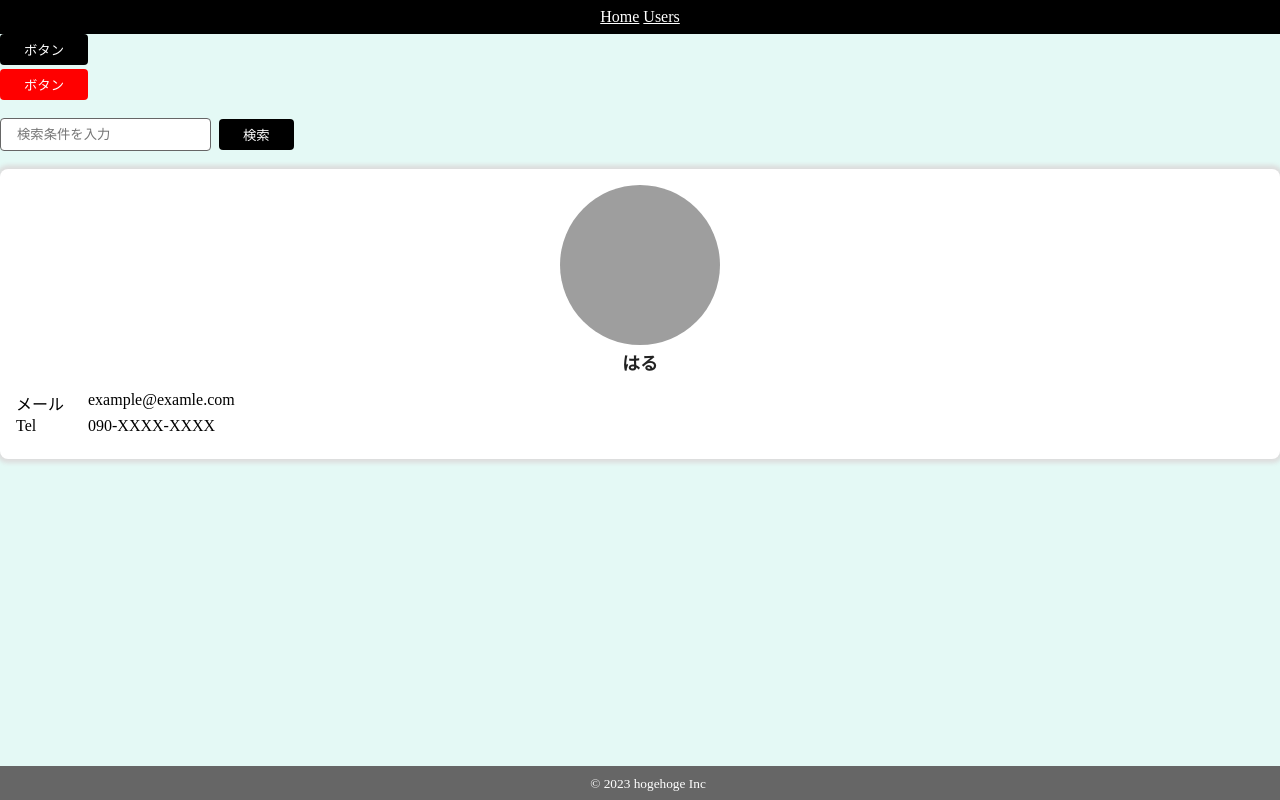
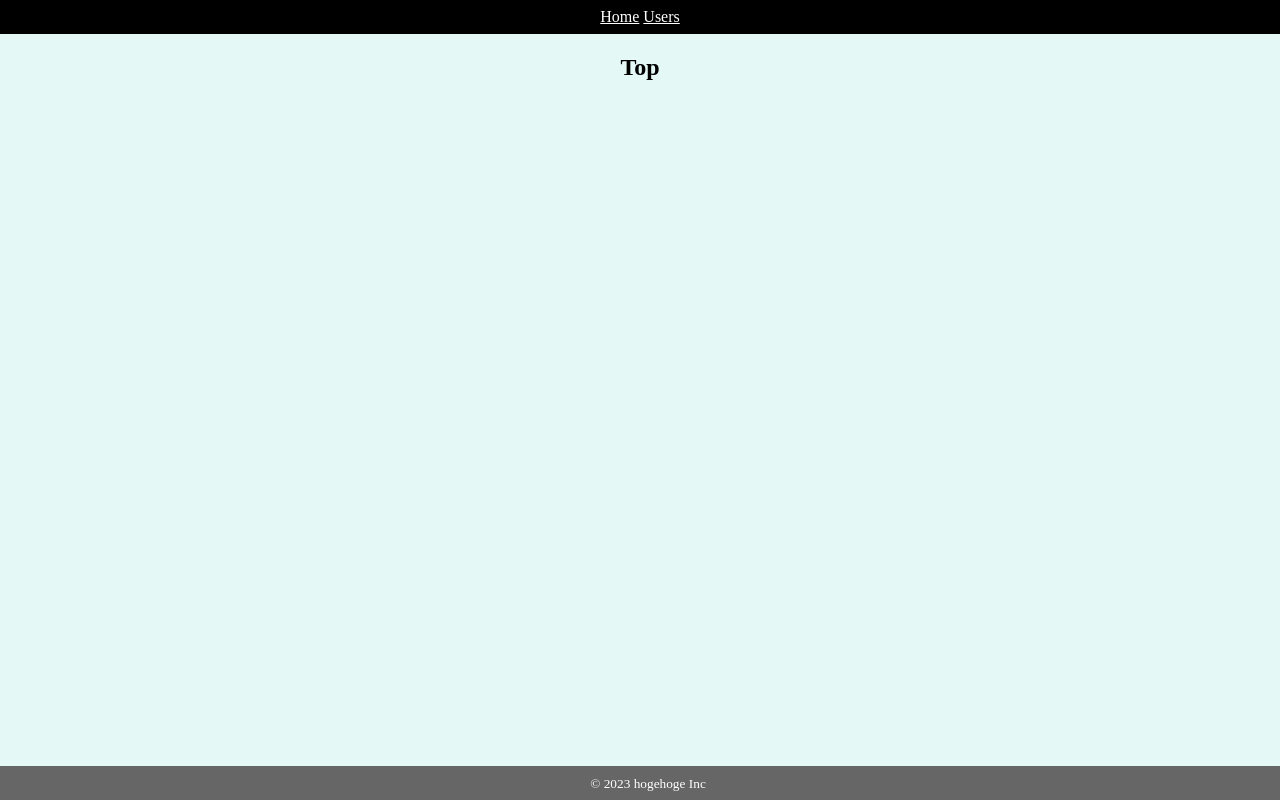
Before and after one commit to meiyin118/udemy_react_jakee_stepup_atomicdesign, a React (Create React App) app: page / in a window 1280 px wide. Built offline with nearby package versions, Linux system fonts and the light colour scheme; grey boxes are pictures that could not be loaded.

Commit message:
セクション6 Atomic Design（Page）UsersページとTopページの作成

```diff
--- a/src/App.js
+++ b/src/App.js
@@ -1,38 +1,22 @@
-import { BrowserRouter } from "react-router-dom";
-import { PrimaryButton } from "./components/atoms/button/PrimaryButton";
-import { SecondaryButton } from "./components/atoms/button/SecondaryButton";
-import { SearchInput } from "./components/molecules/SearchInput";
-import { UserCard } from "./components/organisms/user/UserCard";
-// import { HeaderOnly } from "./components/templates/HeaderOnly";
-import { DefaultLayout } from "./components/templates/DefaultLayout";
+import { Router } from "./router/Router";
 import "./styles.css";
-
-// User Cardに渡す情報
-const user = {
-  image: "https://source.unsplash.com/HlI03bNHhBI",
-  name: "はる",
-  email: "example@examle.com",
-  tel: "090-XXXX-XXXX",
-};
 
 export default function App() {
   return (
-    <BrowserRouter>
-      <DefaultLayout>
-        <div className="App">
-          {/* <HeaderOnly>
-          <p>hoge</p>
-        </HeaderOnly> */}
-          <PrimaryButton>ボタン</PrimaryButton>
-          <br />
-          <SecondaryButton>ボタン</SecondaryButton>
-          <br />
-          <br />
-          <SearchInput />
-          <br />
-          <UserCard user={user} />
-        </div>
-      </DefaultLayout>
-    </BrowserRouter>
+    <Router />
+    // <BrowserRouter>
+    //   <DefaultLayout>
+    //     <div className="App">
+    //       <PrimaryButton>ボタン</PrimaryButton>
+    //       <br />
+    //       <SecondaryButton>ボタン</SecondaryButton>
+    //       <br />
+    //       <br />
+    //       <SearchInput />
+    //       <br />
+    //       <UserCard user={user} />
+    //     </div>
+    //   </DefaultLayout>
+    // </BrowserRouter>
   );
 }
--- /dev/null
+++ b/src/components/pages/Top.jsx
@@ -0,0 +1,11 @@
+import styled from "styled-components";
+export const Top = () => {
+  return (
+    <SContainer>
+      <h2>Top</h2>
+    </SContainer>
+  );
+};
+const SContainer = styled.div`
+  text-align: center;
+`;
--- /dev/null
+++ b/src/components/pages/Users.jsx
@@ -0,0 +1,43 @@
+import styled from "styled-components";
+import { SearchInput } from "../molecules/SearchInput";
+import { UserCard } from "../organisms/user/UserCard";
+
+// User Cardに渡す情報
+const users = [...Array(6).keys()].map((val, index) => {
+  return {
+    id: val,
+    image: "https://source.unsplash.com/HlI03bNHhBI",
+    name: `はる${index + 1}`,
+    email: "example@examle.com",
+    tel: "090-XXXX-XXXX",
+  };
+});
+
+export const Users = () => {
+  return (
+    <SContainer>
+      <h2>Users</h2>
+      <SearchInput />
+      <SUserArea>
+        {users.map((user) => (
+          <UserCard key={user.id} user={user} />
+        ))}
+      </SUserArea>
+    </SContainer>
+  );
+};
+const SContainer = styled.div`
+  text-align: center;
+  display: flex;
+  flex-direction: column;
+  align-items: center;
+  padding: 24px;
+`;
+
+const SUserArea = styled.div`
+  padding-top: 36px;
+  width: 100%;
+  display: grid;
+  grid-template-columns: repeat(auto-fit, minmax(200px, 1fr));
+  grid-gap: 20px;
+`;
--- /dev/null
+++ b/src/router/Router.jsx
@@ -0,0 +1,25 @@
+import { BrowserRouter, Switch, Route } from "react-router-dom";
+// 出しわけ設定するpageコンポーネントもimport忘れない
+import { Top } from "../components/pages/Top";
+import { Users } from "../components/pages/Users";
+import { DefaultLayout } from "../components/templates/DefaultLayout";
+import { HeaderOnly } from "../components/templates/HeaderOnly";
+
+export const Router = () => {
+  return (
+    <BrowserRouter>
+      <Switch>
+        <Route exact path="/">
+          <DefaultLayout>
+            <Top />
+          </DefaultLayout>
+        </Route>
+        <Route path="/users">
+          <HeaderOnly>
+            <Users />
+          </HeaderOnly>
+        </Route>
+      </Switch>
+    </BrowserRouter>
+  );
+};
```
